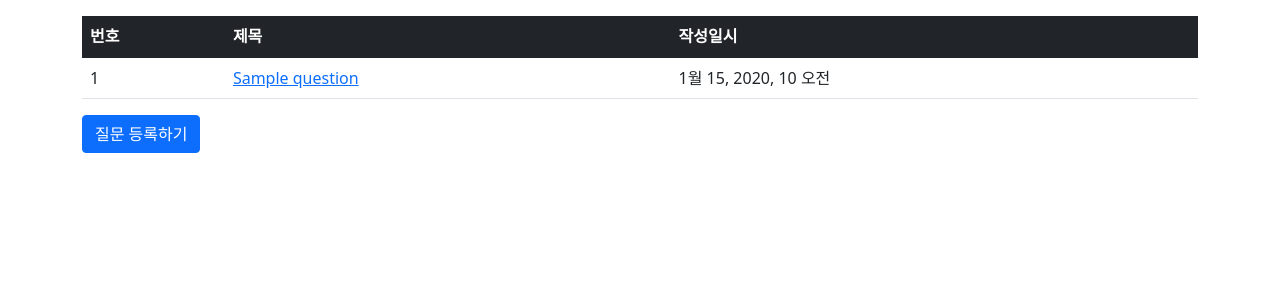
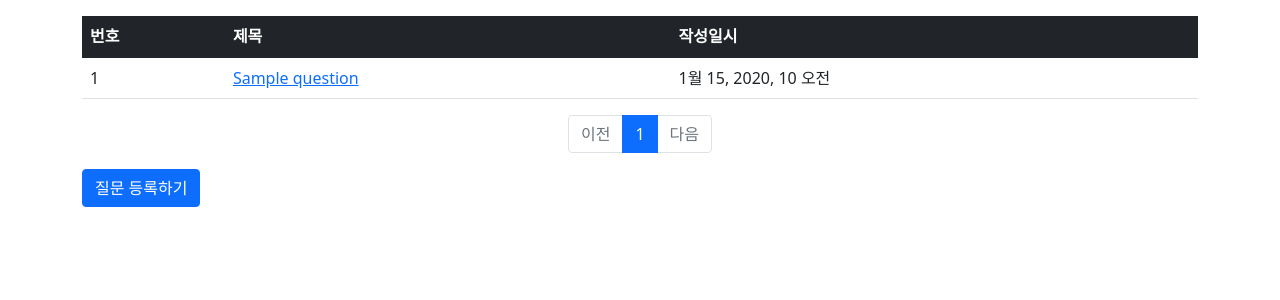
Before and after one commit to dbdbennn/JumpToDjango, a Django app: template templates/pybo/question_list.html in a window 1280 px wide. Shown: the part 57-357 px from the top of the page. Run offline with Django 3.2, Linux system fonts and the light colour scheme; the template is opened without the code that fills it: most values are stand-ins (such as "Sample title", 1, 10 or a date in 2020); some libraries are stand-ins or nearby versions.

Commit message:
3-02 페이징

```diff
--- a/pybo/views.py
+++ b/pybo/views.py
@@ -6,12 +6,16 @@ from django.utils import timezone
 from .models import Question
 from django.http import HttpResponseNotAllowed
 from .forms import QuestionForm, AnswerForm
+from django.core.paginator import Paginator
 
 
 def index(request):
+    page = request.GET.get('page', '1')  # 페이지
     # - 기호가 붙어 있으면 역방향, 없으면 순방향 정렬을 의미한다.
     question_list = Question.objects.order_by('-create_date')
-    context = {'question_list': question_list}
+    paginator = Paginator(question_list, 10)  # 페이지당 10개씩 보여주기
+    page_obj = paginator.get_page(page)
+    context = {'question_list': page_obj} # question_list는 페이징 객체(page_obj)
     return render(request, 'pybo/question_list.html', context)
 
 def detail(request, question_id):
--- a/templates/pybo/question_list.html
+++ b/templates/pybo/question_list.html
@@ -27,6 +27,44 @@
         {% endif %}
         </tbody>
     </table>
+     <!-- 페이징처리 시작 -->
+    <ul class="pagination justify-content-center">
+        <!-- 이전페이지 -->
+        {% if question_list.has_previous %}
+        <li class="page-item">
+            <a class="page-link" href="?page={{ question_list.previous_page_number }}">이전</a>
+        </li>
+        {% else %}
+        <li class="page-item disabled">
+            <a class="page-link" tabindex="-1" aria-disabled="true" href="#">이전</a>
+        </li>
+        {% endif %}
+        <!-- 페이지리스트 -->
+        {% for page_number in question_list.paginator.page_range %}
+        {% if page_number >= question_list.number|add:-5 and page_number <= question_list.number|add:5 %}
+        {% if page_number == question_list.number %}
+        <li class="page-item active" aria-current="page">
+            <a class="page-link" href="?page={{ page_number }}">{{ page_number }}</a>
+        </li>
+        {% else %}
+        <li class="page-item">
+            <a class="page-link" href="?page={{ page_number }}">{{ page_number }}</a>
+        </li>
+        {% endif %}
+        {% endif %}
+        {% endfor %}
+        <!-- 다음페이지 -->
+        {% if question_list.has_next %}
+        <li class="page-item">
+            <a class="page-link" href="?page={{ question_list.next_page_number }}">다음</a>
+        </li>
+        {% else %}
+        <li class="page-item disabled">
+            <a class="page-link" tabindex="-1" aria-disabled="true" href="#">다음</a>
+        </li>
+        {% endif %}
+    </ul>
+    <!-- 페이징처리 끝 -->
     <a href="{% url 'pybo:question_create' %}" class="btn btn-primary">질문 등록하기</a>
 </div>
 {% endblock %}
```
Also changed, not shown: db.sqlite3.
